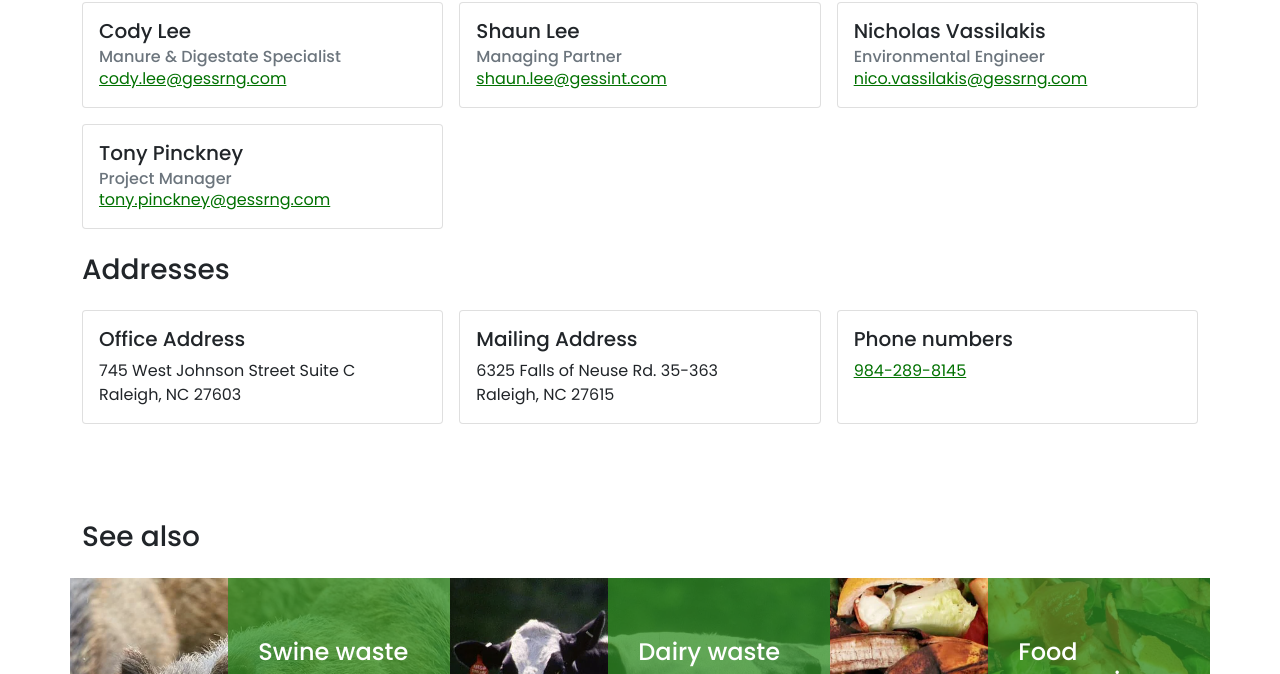
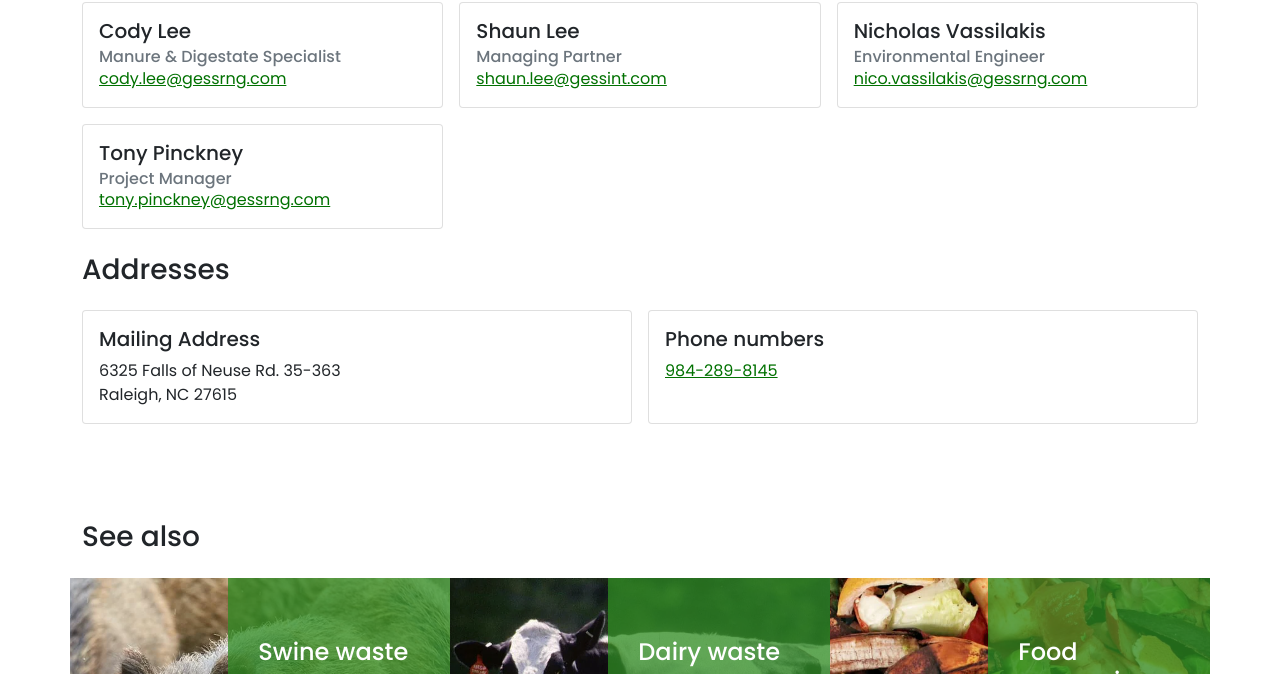
Before and after one commit to gess-rng-biogas/gess-rng-biogas.github.io, a plain HTML site: page contact-us/index.html in a window 1280 px wide. Shown: the part 426-1100 px from the top of the page. Drawn offline with Linux system fonts and the light colour scheme.

Commit message:
Remove office address

```diff
--- a/contact-us/index.html
+++ b/contact-us/index.html
@@ -166,15 +166,7 @@ Industries<i class="fas fa-caret-down ms-2"></i>
 <p>
 <div style=height:.5rem></div>
 <div class="row g-3">
-<div class="col-12 col-md-6 col-xl-4">
-<div class="card h-100">
-<div class=card-body>
-<h5 class=card-title>Office Address</h5>
-<p class=card-text>745 West Johnson Street Suite C<br>Raleigh, NC 27603</p>
-</div>
-</div>
-</div>
-<div class="col-12 col-md-6 col-xl-4">
+<div class="col-12 col-md-6">
 <div class="card h-100">
 <div class=card-body>
 <h5 class=card-title>Mailing Address</h5>
```
Also changed, not shown: index.xml (+1 -2 lines).
